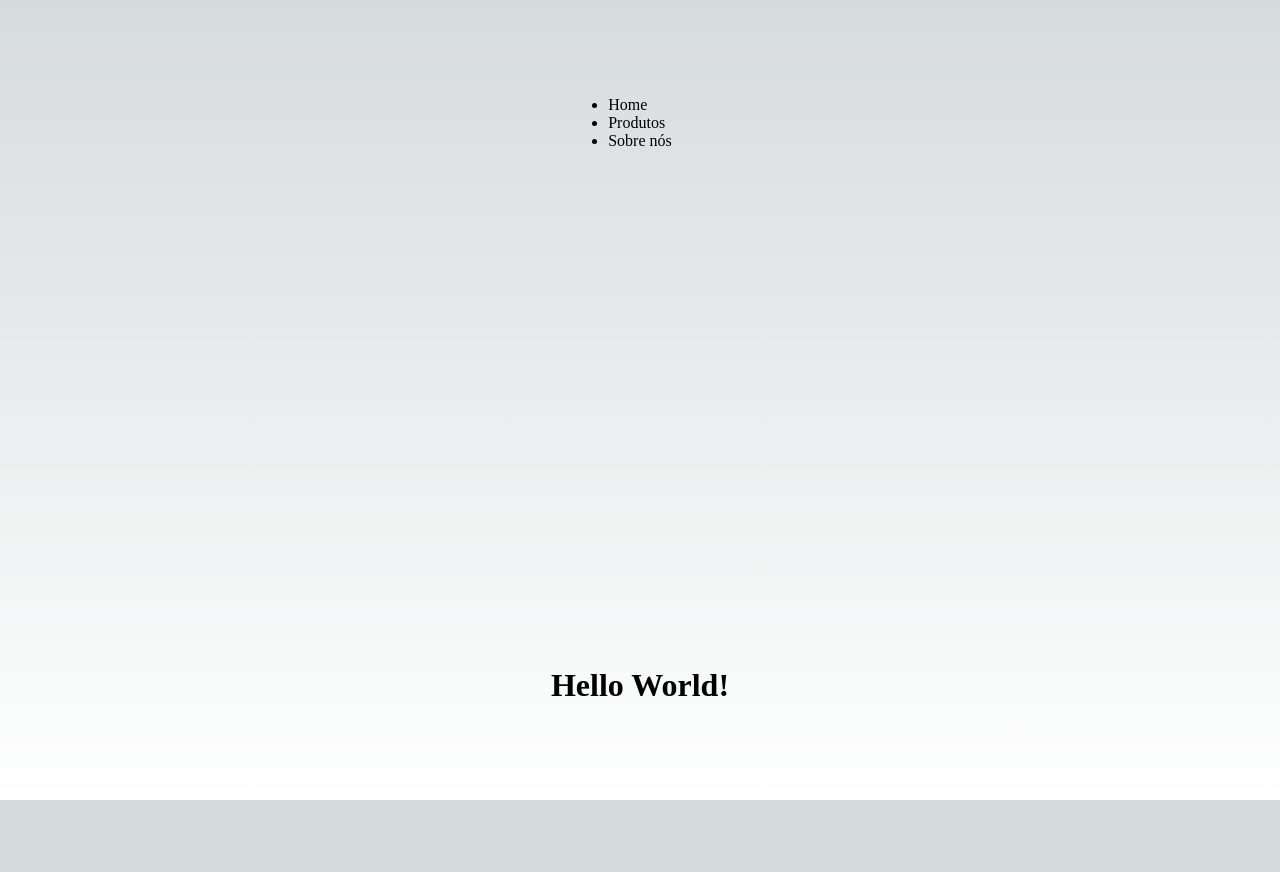
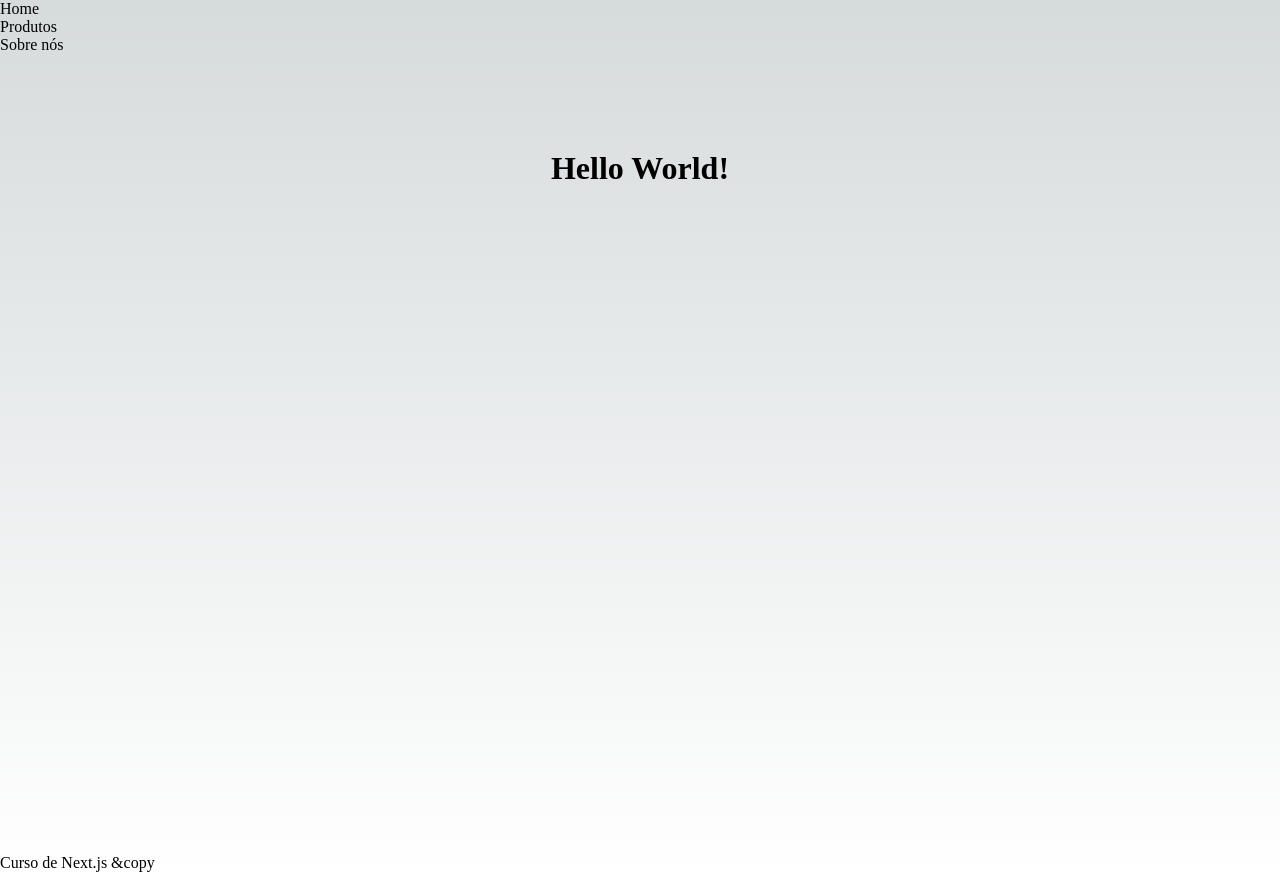
Before and after one commit to joao-damorim/react-nextjs-fundamentals, a Next.js app: page / in a window 1280 px wide. Before the commit the page ends 800 px from the top, so only its background shows below. Built offline with nearby package versions, Linux system fonts and the light colour scheme.

Commit message:
Layout Component

```diff
--- /dev/null
+++ b/src/components/Footer.tsx
@@ -0,0 +1,7 @@
+export default function Footer() {
+    return (
+        <>
+            <p>Curso de Next.js &copy</p>
+        </>
+    )
+}
--- /dev/null
+++ b/src/components/MainContainer.tsx
@@ -0,0 +1,17 @@
+import { ReactNode } from "react";
+import Footer from "./Footer";
+import Navbar from "./Navbar";
+
+interface Props {
+    children?: ReactNode
+}
+
+export default function MainContainer({children}: Props) {
+    return (
+        <>
+            <Navbar />
+            <div>{children}</div>
+            <Footer />
+        </>
+    )
+}
--- a/src/pages/_app.tsx
+++ b/src/pages/_app.tsx
@@ -1,6 +1,11 @@
+import MainContainer from '@/components/MainContainer'
 import '@/styles/globals.css'
 import type { AppProps } from 'next/app'
 
 export default function App({ Component, pageProps }: AppProps) {
-  return <Component {...pageProps} />
+  return (
+    <MainContainer>
+      <Component {...pageProps} />
+    </MainContainer>
+  )
 }
--- a/src/pages/about.tsx
+++ b/src/pages/about.tsx
@@ -4,7 +4,6 @@
 function About() {
     return (
         <>
-            <Navbar />
             <h1>Página de About</h1>
             <Link href="/" passHref>Voltar</Link>
         </>
--- a/src/pages/index.tsx
+++ b/src/pages/index.tsx
@@ -5,7 +5,6 @@
   return (
     <>
       <main className={styles.main}>
-        <Navbar />
         <h1>Hello World!</h1>
       </main>
     </>
--- a/src/pages/products/index.tsx
+++ b/src/pages/products/index.tsx
@@ -4,7 +4,6 @@
 function Products() {
     return (
         <>
-            <Navbar />
             <h1>Página de Produtos</h1>
             <Link href="/">Voltar</Link>
         </>
```
